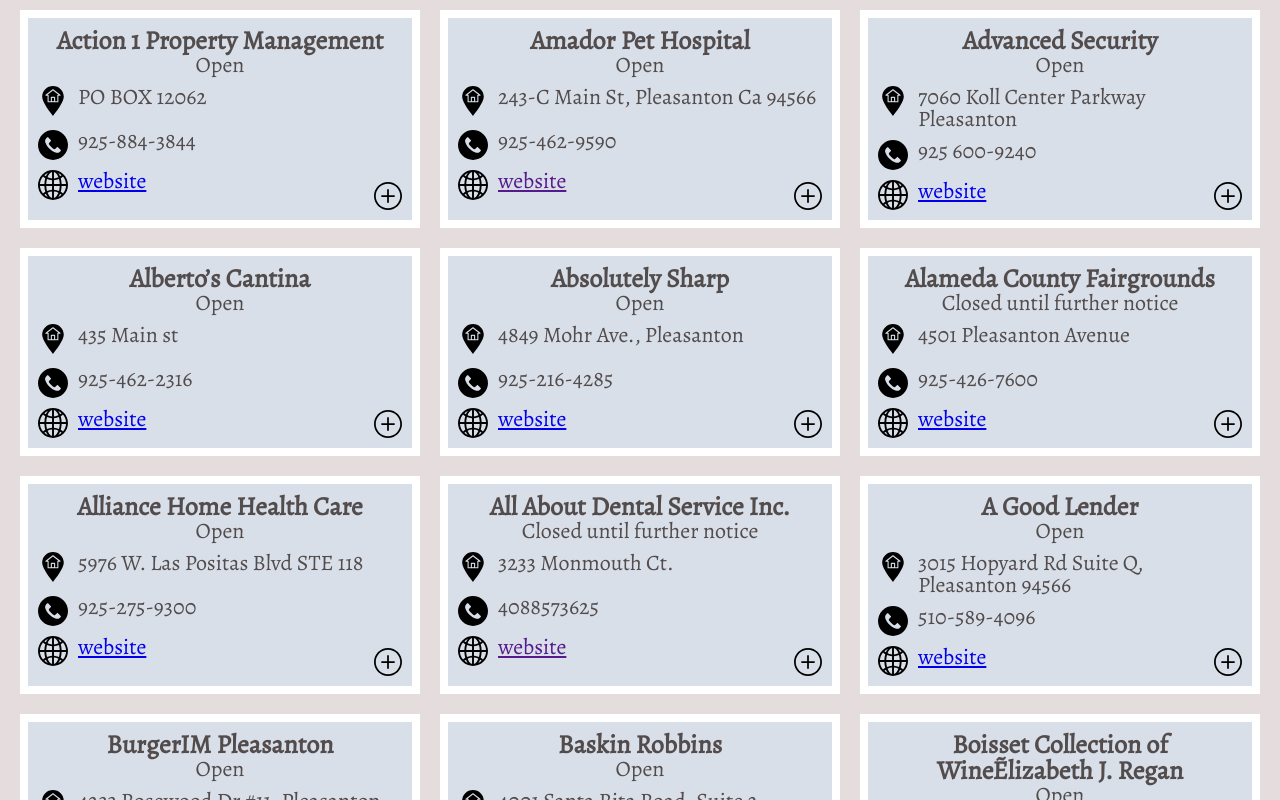
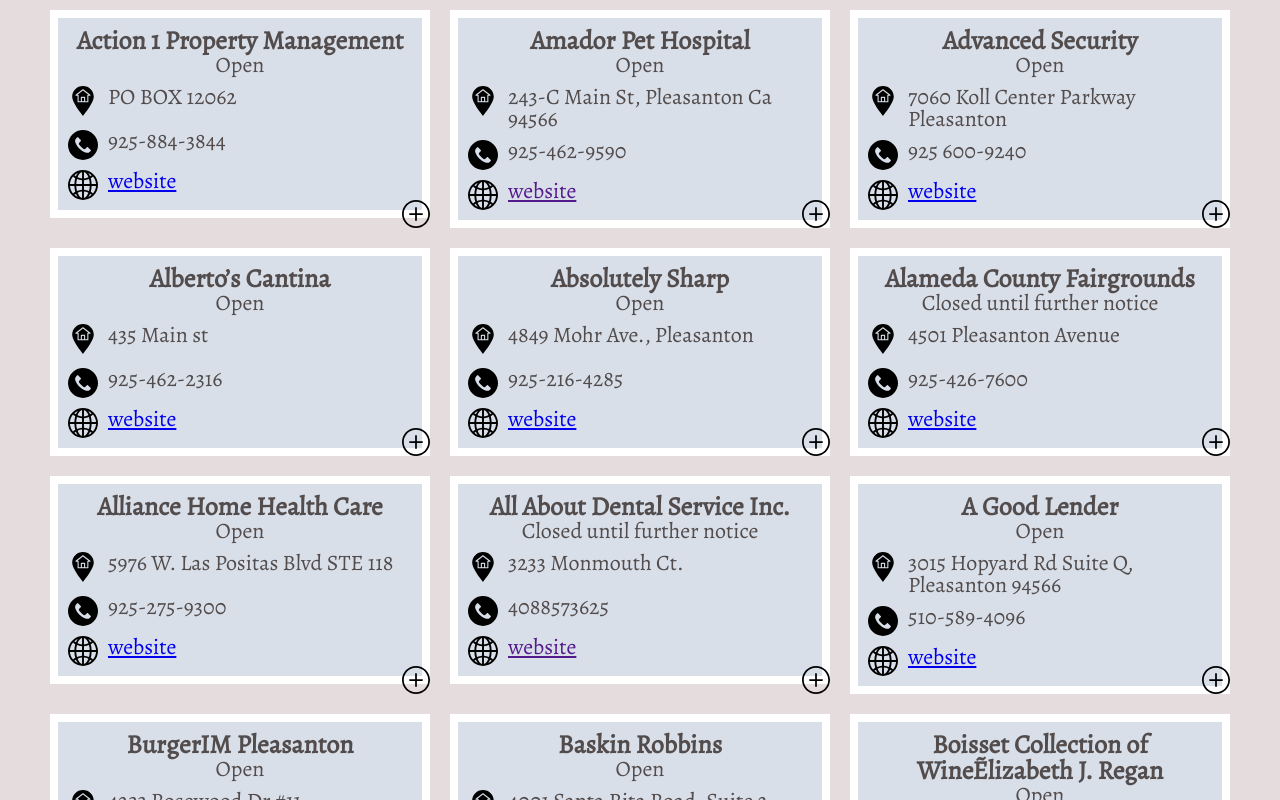
Before and after one commit to NickHolke/Pleasanton-Business-List, a React (Create React App) app: page / in a window 1280 px wide. Shown: the top 800 px of the page. Built offline with nearby package versions, Linux system fonts and the light colour scheme; a web font is replaced by a local one.

Commit message:
last commit before trying card flip

```diff
--- a/src/components/Business/Business.js
+++ b/src/components/Business/Business.js
@@ -1,12 +1,17 @@
 import React from 'react';
-import { wrapper, title, icon, row, plus,} from './Business.module.css';
+import { front, title, icon, row, plus, card, back} from './Business.module.css';
 import linkIcon from './linkIcon.svg';
 import addressIcon from './address.svg';
 import phoneIcon from './phone.svg';
 import plusIcon from './more.svg';
 
-const Business = ({info}) => (
-    <div className={wrapper}>
+const Business = ({info}) => {
+
+
+
+  return (
+    <div className={card}>
+      <div className={front}>
         <h1 className={title}>{info.Name}</h1>
         <h2>{info.Status}</h2>
         <div className={row}>
@@ -25,6 +30,11 @@
         </div>
         <img className={plus} src={plusIcon} alt="more-info"/>
       </div>
+      <div className={back}>
+
+      </div>
+    </div>
   )
+}
 
 export default Business;
--- a/src/components/Business/Business.module.css
+++ b/src/components/Business/Business.module.css
@@ -1,11 +1,16 @@
-.wrapper {
+.card {
+  transform-style: preserve-3d;
+  width: 400px;
+  position: relative;
+}
+
+.front {
   background: #d9dfe9;
   border: 8px solid white;
   padding: 10px;
   margin: 10px;
-  width: 400px;
   font-size: 22px;
-  position: relative;
+
 }
 
 h2 {
```
Lines whose indentation alone changed are shown as unchanged.
